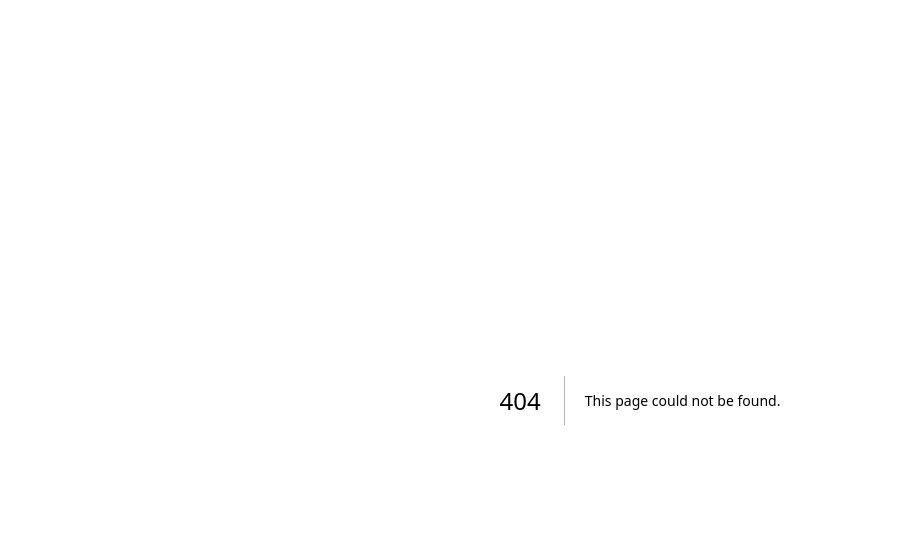
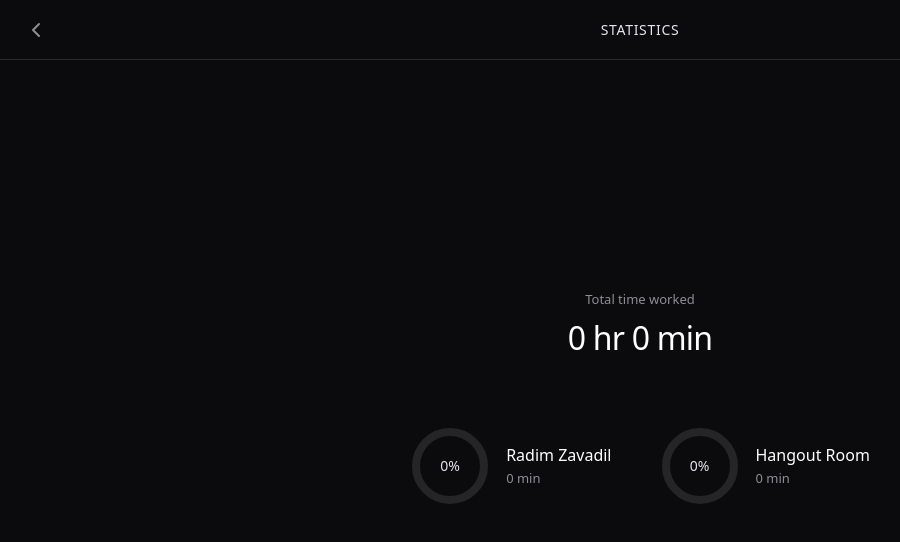
Before and after one commit to Radim-Zavadil/Virtual-Office, a Next.js app: page /stats in a window 1280 px wide. Before the commit this address had no page. Shown: the top 542 px of the page, without its empty margins (0-900 px from the left). Built offline with nearby package versions, Linux system fonts and the light colour scheme.

Commit message:
static version

```diff
--- /dev/null
+++ b/app/context/TimeContext.tsx
@@ -0,0 +1,61 @@
+"use client";
+
+import React, { createContext, useContext, useState, useEffect, ReactNode } from "react";
+
+type OfficeId = "personal" | "hangout" | "reception" | null;
+
+interface TimeContextType {
+  timeSpent: { personal: number; hangout: number; reception?: number };
+  activeOffice: OfficeId;
+  startTracking: (office: OfficeId) => void;
+  stopTracking: () => void;
+  totalTime: number;
+}
+
+const TimeContext = createContext<TimeContextType | undefined>(undefined);
+
+export function TimeProvider({ children }: { children: ReactNode }) {
+  const [activeOffice, setActiveOffice] = useState<OfficeId>(null);
+  // Start with some default time so gauges look populated,
+  // but it will also increment when active.
+  const [timeSpent, setTimeSpent] = useState({
+    personal: 0,
+    hangout: 0
+  });
+
+  useEffect(() => {
+    let interval: NodeJS.Timeout;
+
+    if (activeOffice && activeOffice !== "reception") {
+      interval = setInterval(() => {
+        setTimeSpent((prev) => ({
+          ...prev,
+          [activeOffice]: prev[activeOffice as keyof typeof prev] + 1,
+        }));
+      }, 1000);
+    }
+
+    return () => {
+      if (interval) clearInterval(interval);
+    };
+  }, [activeOffice]);
+
+  const startTracking = (office: OfficeId) => setActiveOffice(office);
+  const stopTracking = () => setActiveOffice(null);
+
+  const totalTime = timeSpent.personal + timeSpent.hangout;
+
+  return (
+    <TimeContext.Provider value={{ timeSpent, activeOffice, startTracking, stopTracking, totalTime }}>
+      {children}
+    </TimeContext.Provider>
+  );
+}
+
+export function useTimeTracking() {
+  const context = useContext(TimeContext);
+  if (context === undefined) {
+    throw new Error("useTimeTracking must be used within a TimeProvider");
+  }
+  return context;
+}
--- a/app/hallway/page.tsx
+++ b/app/hallway/page.tsx
@@ -1,15 +1,17 @@
 "use client";
 
 import { useRouter } from "next/navigation";
+import { useTimeTracking } from "../context/TimeContext";
 
 export default function Hallway() {
   const router = useRouter();
+  const { activeOffice, startTracking } = useTimeTracking();
 
   return (
     <div className="min-h-screen flex flex-col bg-[#0b0b0d] relative items-center font-sans">
       {/* Header — transparent bg without border */}
       <header className="w-full h-[60px] flex items-center justify-center shrink-0 bg-transparent relative px-6">
-        <img src="/icons/logo.png" alt="Logo" className="h-6 object-contain" />
+        <img src="/icons/logo.png" alt="Logo" className="h-12 object-contain" />
 
         {/* Top Right: R icon */}
         <div className="absolute right-6 w-9 h-9 rounded-full bg-white flex items-center justify-center text-[14px] font-bold text-[#1c1c1e]">
@@ -20,7 +22,10 @@ export default function Hallway() {
       {/* Card Container */}
       <div className="flex-1 flex flex-col items-center justify-center pb-32 w-full">
         <div
-          onClick={() => router.push("/")}
+          onClick={() => {
+            startTracking("reception");
+            router.push("/");
+          }}
           className="w-[453px] h-[160px] rounded-[14px] bg-[#1d1d1f] cursor-pointer select-none border-2 border-transparent hover:border-white/10 transition-colors duration-200 relative"
         >
           {/* Top Left: Name */}
@@ -28,8 +33,8 @@ export default function Hallway() {
             Radim Zavadil Office
           </span>
           {/* Below Name: Grey text */}
-          <span className="absolute top-[52px] left-[20px] text-[14px] font-normal text-[#8e8e93]">
-            1 Person Here Now.
+          <span className="absolute top-[52px] left-[20px] text-[14px] font-normal text-[#a1a1a6]">
+            {activeOffice === "personal" ? "1 Person Here Now." : "0 People Here Now."}
           </span>
         </div>
       </div>
--- a/app/layout.tsx
+++ b/app/layout.tsx
@@ -1,5 +1,7 @@
 import type { Metadata } from "next";
 import { Inter } from "next/font/google";
+import { TimeProvider } from "./context/TimeContext";
+
 import "./globals.css";
 
 const inter = Inter({
@@ -20,7 +22,9 @@ export default function RootLayout({
   return (
     <html lang="en">
       <body className={`${inter.variable} antialiased`}>
-        {children}
+        <TimeProvider>
+          {children}
+        </TimeProvider>
       </body>
     </html>
   );
--- a/app/page.tsx
+++ b/app/page.tsx
@@ -1,7 +1,8 @@
 "use client";
 
-import { useState } from "react";
+import { useState, useEffect } from "react";
 import { useRouter } from "next/navigation";
+import { useTimeTracking } from "./context/TimeContext";
 
 type RoomId = "personal" | "hangout" | "reception" | null;
 
@@ -98,13 +99,20 @@ function IconHistory() {
 }
 
 export default function Home() {
-  const [activeRoom, setActiveRoom] = useState<RoomId>("reception");
+  const { activeOffice: activeRoom, startTracking, stopTracking } = useTimeTracking();
   const [showLeaveModal, setShowLeaveModal] = useState(false);
   const router = useRouter();
 
+  // If there's no active room on mount, default to reception
+  useEffect(() => {
+    if (activeRoom === null) {
+      startTracking("reception");
+    }
+  }, []);
+
   function handleEnter(roomId: RoomId) {
     if (activeRoom === roomId) return;
-    setActiveRoom(roomId);
+    startTracking(roomId);
   }
 
   return (
@@ -189,11 +197,11 @@ export default function Home() {
 
           {/* Floor Plan Overview (Real layout projection) */}
           <div className="w-full">
-            <div className="w-full rounded-[18px] bg-[#1d1d1f] p-4 flex flex-col gap-2">
-              <div className="text-[13px] font-semibold text-[#e5e5ea] mb-2 ml-1">Core Team</div>
+            <div className="w-full rounded-[18px] bg-[#1d1d1f] p-4 flex flex-col items-center gap-2">
+              <div className="text-[13px] font-semibold text-[#e5e5ea] mb-2 w-full ml-1">Core Team</div>
 
               {/* Personal Office Mini */}
-              <div className={`w-full h-[40px] rounded-md bg-[#28272c] relative border-2 transition-colors
+              <div className={`w-[43%] h-[40px] rounded-md bg-[#28272c] relative border-2 transition-colors
                 ${activeRoom === "personal" ? "border-[#3a82f7]" : "border-transparent"}`}
               >
                 {activeRoom === "personal" && (
@@ -202,7 +210,7 @@ export default function Home() {
               </div>
 
               {/* Hangout Room Mini */}
-              <div className={`w-full h-[64px] rounded-md bg-[#28272c] relative border-2 transition-colors
+              <div className={`w-[43%] h-[64px] rounded-md bg-[#28272c] relative border-2 transition-colors
                 ${activeRoom === "hangout" ? "border-[#3a82f7]" : "border-transparent"}`}
               >
                 {activeRoom === "hangout" && (
@@ -235,7 +243,7 @@ export default function Home() {
       >
         {/* Left — Plus */}
         <button className="nav-btn" aria-label="Add">
-          <img src="/icons/plus.png" width={22} height={22} alt="Plus" className="brightness-0 invert opacity-70 group-hover:opacity-100 transition-opacity" />
+          <img src="/icons/plus.png" width={22} height={22} alt="Plus" className="brightness-0 invert" />
         </button>
 
         {/* Centre — Open Door */}
@@ -244,8 +252,8 @@ export default function Home() {
         </button>
 
         {/* Right — Folder */}
-        <button className="nav-btn" aria-label="Files">
-          <img src="/icons/folder.png" width={22} height={22} alt="Folder" className="brightness-0 invert opacity-70 group-hover:opacity-100 transition-opacity" />
+        <button className="nav-btn" aria-label="Files" onClick={() => router.push("/stats")}>
+          <img src="/icons/folder.png" width={22} height={22} alt="Folder" className="brightness-0 invert" />
         </button>
       </div>
 
@@ -254,7 +262,7 @@ export default function Home() {
         <div className="fixed inset-0 z-50 flex items-center justify-center bg-black/60 backdrop-blur-[2px] font-sans font-normal">
           <div className="w-[420px] bg-[#1d1d1f] rounded-[24px] p-6 flex flex-col items-center shadow-2xl animate-[popIn_0.15s_ease]">
             <div className="w-[42px] h-[42px] rounded-full bg-white/10 flex items-center justify-center mb-4 text-white">
-               <IconDoor />
+              <img src="/icons/open_door.png" width={24} height={24} alt="Door" className="brightness-0 invert" />
             </div>
             <h3 className="text-[18px] text-[#e5e5ea] mb-6 text-center tracking-wide">Are you leaving office?</h3>
 
@@ -266,7 +274,10 @@ export default function Home() {
                 No, missclick!
               </button>
               <button
-                onClick={() => router.push('/hallway')}
+                onClick={() => {
+                  stopTracking();
+                  router.push('/hallway');
+                }}
                 className="w-full min-h-[52px] bg-[#eb5555] text-white text-[16px] rounded-[12px] flex items-center justify-center transition-colors hover:bg-[#d94f4f] relative"
               >
                 Yes, I need to go.
--- /dev/null
+++ b/app/stats/page.tsx
@@ -0,0 +1,117 @@
+"use client";
+
+import { useRouter } from "next/navigation";
+import { useTimeTracking } from "../context/TimeContext";
+
+export default function Stats() {
+  const router = useRouter();
+  const { timeSpent, totalTime } = useTimeTracking();
+
+  function formatTime(seconds: number) {
+    if (seconds === 0) return "0 min";
+    const h = Math.floor(seconds / 3600);
+    const m = Math.floor((seconds % 3600) / 60);
+    const s = seconds % 60;
+
+    // For demonstration, if under a minute, show seconds so users see it working
+    if (h === 0 && m === 0) return `${s} sec`;
+    if (h === 0) return `${m} min ${s > 0 ? s + ' s' : ''}`;
+    return `${h} hr ${m} min`;
+  }
+
+  function formatTotal(seconds: number) {
+    if (seconds === 0) return "0 hr 0 min";
+    const h = Math.floor(seconds / 3600);
+    const m = Math.floor((seconds % 3600) / 60);
+    const s = seconds % 60;
+    if (h === 0 && m === 0) return `0 hr ${s} sec`;
+    if (h === 0) return `0 hr ${m} min`;
+    return `${h} hr ${m} min`;
+  }
+
+  const getPercent = (val: number, total: number) => {
+    if (total === 0) return 0;
+    return Math.round((val / total) * 100);
+  };
+
+  const personalPct = getPercent(timeSpent.personal, totalTime);
+  const hangoutPct = getPercent(timeSpent.hangout, totalTime);
+
+  return (
+    <div className="min-h-screen flex flex-col bg-[#0b0b0d] relative items-center font-sans">
+      {/* Header */}
+      <header className="w-full h-[60px] flex items-center justify-center shrink-0 bg-transparent relative px-6 border-b border-white/12">
+        <button
+          onClick={() => router.back()}
+          className="absolute left-6 text-[#8e8e93] hover:text-[#e5e5ea] transition-colors"
+        >
+          <svg width="24" height="24" viewBox="0 0 24 24" fill="none" stroke="currentColor" strokeWidth="2" strokeLinecap="round" strokeLinejoin="round">
+            <polyline points="15 18 9 12 15 6"></polyline>
+          </svg>
+        </button>
+        <span className="text-[14px] font-medium tracking-[0.05em] uppercase text-[#e5e5ea]">
+          Statistics
+        </span>
+      </header>
+
+      {/* Main Content Area */}
+      <div className="flex-1 flex flex-col items-center justify-center w-full px-6 -mt-16">
+
+        {/* Total Time Header */}
+        <div className="flex flex-col items-center mb-16">
+          <span className="text-[13px] font-medium text-[#8e8e93] mb-1">Total time worked</span>
+          <span className="text-[32px] font-medium text-white tracking-tight">{formatTotal(totalTime)}</span>
+        </div>
+
+        {/* Gauges Row */}
+        <div className="flex items-center gap-12">
+
+          {/* Radim Zavadil Gauge */}
+          <div className="flex items-center gap-4">
+            {/* SVG Donut */}
+            <div className="relative w-20 h-20 flex items-center justify-center">
+              <svg className="w-full h-full transform -rotate-90" viewBox="0 0 80 80">
+                <circle cx="40" cy="40" r="34" fill="none" stroke="#252528" strokeWidth="8" />
+                <circle
+                  cx="40" cy="40" r="34" fill="none" stroke="#32d7dc" strokeWidth="8"
+                  strokeDasharray={`${2 * Math.PI * 34}`}
+                  strokeDashoffset={`${2 * Math.PI * 34 * (1 - personalPct / 100)}`}
+                  className="transition-all duration-1000 ease-in-out"
+                />
+              </svg>
+              <span className="absolute text-[14px] font-medium text-[#e5e5ea]">{personalPct}%</span>
+            </div>
+            {/* Labels */}
+            <div className="flex flex-col">
+              <span className="text-[16px] font-medium text-white mb-0.5">Radim Zavadil</span>
+              <span className="text-[13px] font-medium text-[#8e8e93]">{formatTime(timeSpent.personal)}</span>
+            </div>
+          </div>
+
+          {/* Hangout Gauge */}
+          <div className="flex items-center gap-4">
+            {/* SVG Donut */}
+            <div className="relative w-20 h-20 flex items-center justify-center">
+              <svg className="w-full h-full transform -rotate-90" viewBox="0 0 80 80">
+                <circle cx="40" cy="40" r="34" fill="none" stroke="#252528" strokeWidth="8" />
+                <circle
+                  cx="40" cy="40" r="34" fill="none" stroke="#ab68ff" strokeWidth="8"
+                  strokeDasharray={`${2 * Math.PI * 34}`}
+                  strokeDashoffset={`${2 * Math.PI * 34 * (1 - hangoutPct / 100)}`}
+                  className="transition-all duration-1000 ease-in-out"
+                />
+              </svg>
+              <span className="absolute text-[14px] font-medium text-[#e5e5ea]">{hangoutPct}%</span>
+            </div>
+            {/* Labels */}
+            <div className="flex flex-col">
+              <span className="text-[16px] font-medium text-white mb-0.5">Hangout Room</span>
+              <span className="text-[13px] font-medium text-[#8e8e93]">{formatTime(timeSpent.hangout)}</span>
+            </div>
+          </div>
+
+        </div>
+      </div>
+    </div>
+  );
+}
```
